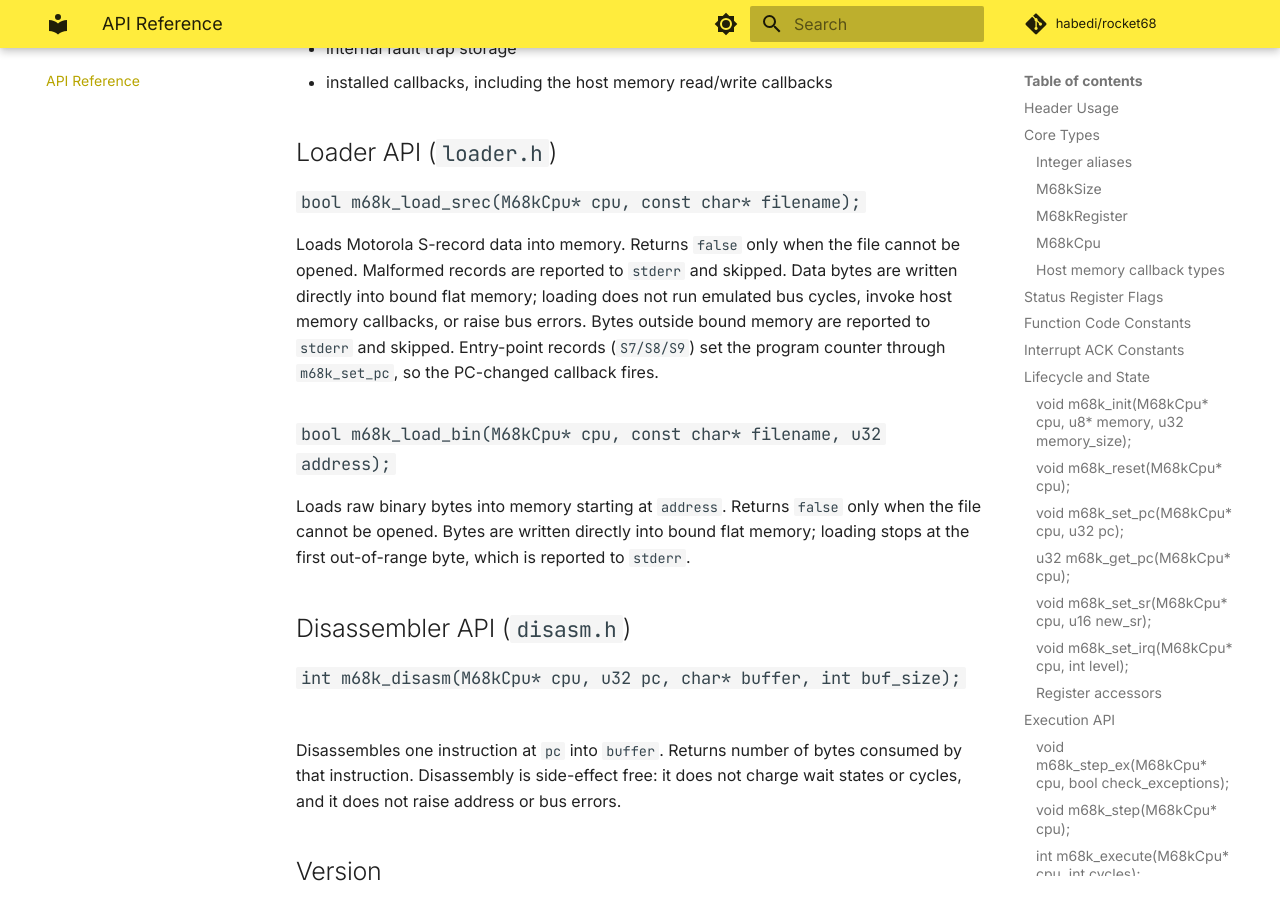
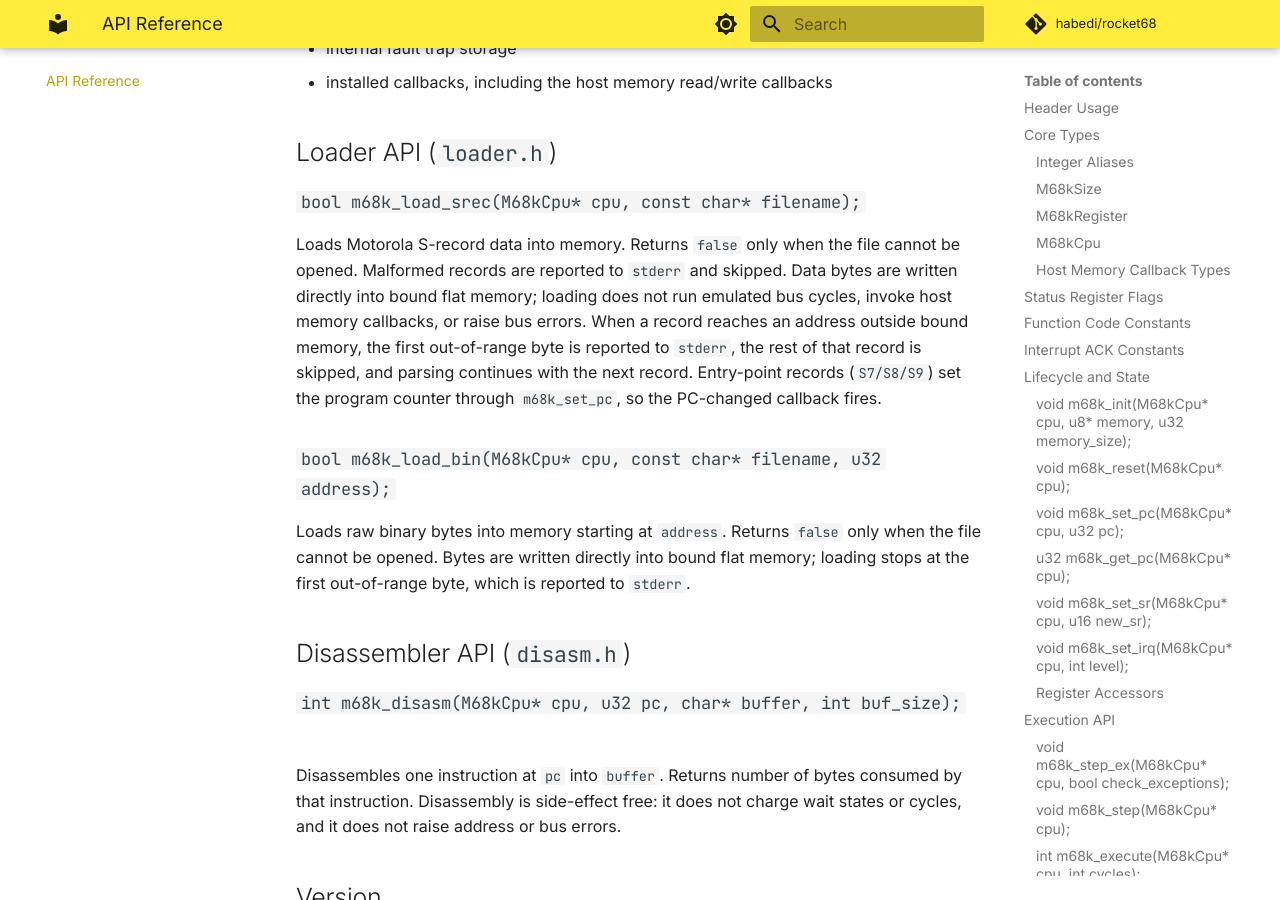
Before and after one commit to habedi/rocket68, an MkDocs documentation site: the page built from docs/api-reference.md, in a window 1280 px wide and 900 px high, scrolled down 6713 px. Built offline with MkDocs 1.6.1 and Material for MkDocs 9.7.7, drawn with Linux system fonts in a browser that asks for light colours; comment, search, counter and statistics services are not loaded; some of the changed text lies outside the part shown.

Commit message:
Revise and polish the documentation (#21)

```diff
--- a/docs/api-reference.md
+++ b/docs/api-reference.md
@@ -25,7 +25,7 @@ Or include only what you need:
 
 ## Core Types
 
-### Integer aliases
+### Integer Aliases
 
 - `u8`, `u16`, `u32`
 - `s8`, `s16`, `s32`
@@ -46,7 +46,7 @@ Register union used for `D0-D7` and `A0-A7`.
 One complete CPU instance with registers, execution state, memory binding, and callbacks.
 `d_regs` is aligned to 64 bytes.
 
-### Host memory callback types
+### Host Memory Callback Types
 
 - `M68kRead8Callback`
 - `M68kRead16Callback`
@@ -109,7 +109,7 @@ Sets the asserted interrupt level (0-7), modeling the IPL lines.
 Levels 1-6 are level-sensitive: without an INT ACK callback the request clears automatically when serviced; with a callback installed the level stays asserted until the host sets 0 or a new level.
 Level 7 is edge-sensitive: each transition to 7 latches one non-maskable interrupt.
 
-### Register accessors
+### Register Accessors
 
 - `void m68k_set_dr(M68kCpu* cpu, int reg, u32 value);`
 - `u32 m68k_get_dr(M68kCpu* cpu, int reg);`
@@ -132,7 +132,7 @@ Equivalent to `m68k_step_ex(cpu, true)`.
 
 Adds `cycles` to the timeslice, runs until `cycles_remaining <= 0`, and returns consumed cycles for this call.
 
-### Timeslice helpers
+### Timeslice Helpers
 
 - `int m68k_cycles_run(M68kCpu* cpu);`
 - `int m68k_cycles_remaining(M68kCpu* cpu);`
@@ -204,7 +204,7 @@ Called by `TAS`; non-zero return allows write-back, zero blocks write-back.
 Registers an illegal-opcode callback pointer.
 Current core decode path does not invoke this callback yet.
 
-### Host memory callbacks
+### Host Memory Callbacks
 
 - `void m68k_set_read8_callback(M68kCpu* cpu, M68kRead8Callback callback);`
 - `void m68k_set_read16_callback(M68kCpu* cpu, M68kRead16Callback callback);`
@@ -242,7 +242,7 @@ Loads Motorola S-record data into memory.
 Returns `false` only when the file cannot be opened.
 Malformed records are reported to `stderr` and skipped.
 Data bytes are written directly into bound flat memory; loading does not run emulated bus cycles, invoke host memory callbacks, or raise bus errors.
-Bytes outside bound memory are reported to `stderr` and skipped.
+When a record reaches an address outside bound memory, the first out-of-range byte is reported to `stderr`, the rest of that record is skipped, and parsing continues with the next record.
 Entry-point records (`S7/S8/S9`) set the program counter through `m68k_set_pc`, so the PC-changed callback fires.
 
 ### `bool m68k_load_bin(M68kCpu* cpu, const char* filename, u32 address);`
```
Also changed, not shown: CONTRIBUTING.md (+3 -0 lines), docs/compatibility.md (+3 -3 lines), docs/getting-started.md (+2 -2 lines), docs/index.md (+3 -3 lines).
